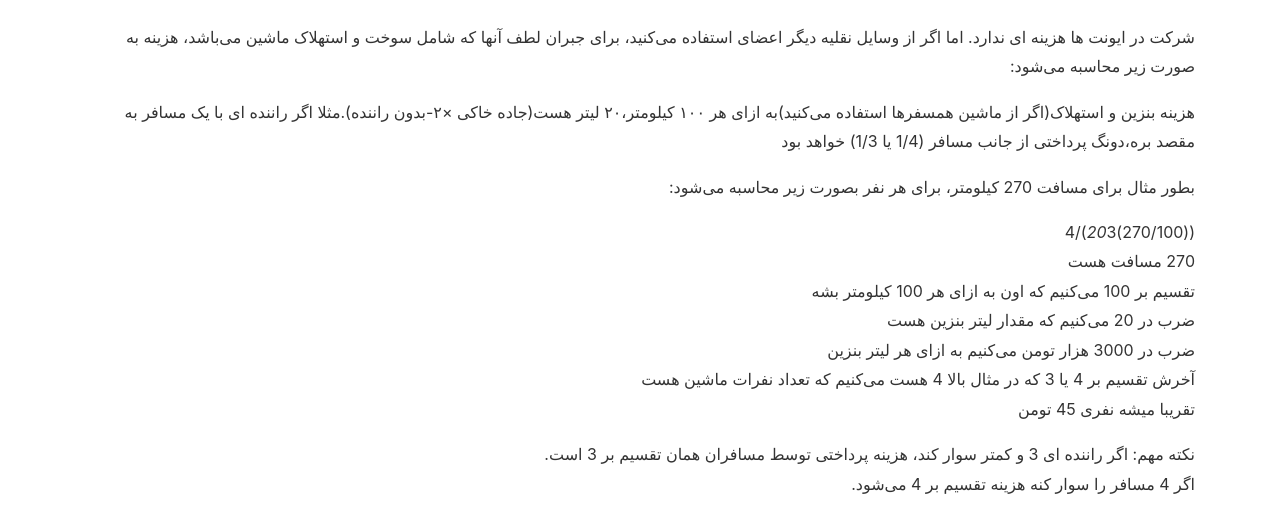
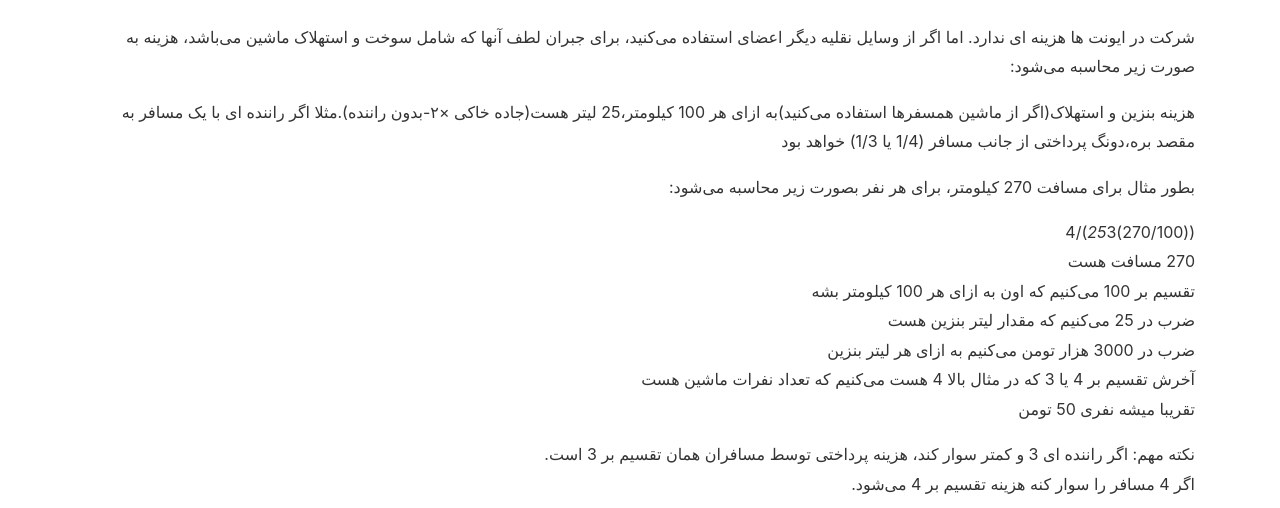
Before and after one commit to MHKarami97/active, a Jekyll site: the page built from _pages/rules-weekend.md, in a window 1280 px wide and 900 px high, scrolled down 1478 px. Shown: the part 158-666 px from the top of the window. Built offline with Jekyll 4.4.1, drawn with Linux system fonts in a browser that asks for light colours; nearby versions of some CDN libraries.

Commit message:
update rule

```diff
--- a/_layouts/calculate.html
+++ b/_layouts/calculate.html
@@ -79,7 +79,7 @@ permalink: "/calculate.html"
             personsCount = 4;
         }
 
-        let resultValue = (((+x) / (100)) * 20 * 3000) / personsCount;
+        let resultValue = (((+x) / (100)) * 25 * 3000) / personsCount;
 
         document.getElementById("result").innerHTML = "مبلغ قابل پرداخت برای هر نفر : " + "<b>" + resultValue + "</b>" + " تومان ";
     }
--- a/_pages/rules-weekend.md
+++ b/_pages/rules-weekend.md
@@ -57,17 +57,17 @@ comments: true
 ## هزینه
 شرکت در ایونت ها هزینه ای ندارد. اما اگر از وسایل نقلیه دیگر اعضای استفاده می‌کنید، برای جبران لطف آنها که شامل سوخت و استهلاک ماشین می‌باشد، هزینه به صورت زیر محاسبه می‌شود:
 
-هزینه بنزین و استهلاک(اگر از ماشین همسفرها استفاده می‌کنید)به ازای هر ۱۰۰ کیلومتر،۲۰ لیتر هست(جاده خاکی ×۲-بدون راننده).مثلا اگر راننده ای با یک مسافر به مقصد بره،دونگ پرداختی از جانب مسافر (1/4 یا 1/3) خواهد بود
+هزینه بنزین و استهلاک(اگر از ماشین همسفرها استفاده می‌کنید)به ازای هر 100 کیلومتر،25 لیتر هست(جاده خاکی ×۲-بدون راننده).مثلا اگر راننده ای با یک مسافر به مقصد بره،دونگ پرداختی از جانب مسافر (1/4 یا 1/3) خواهد بود
 
 بطور مثال برای مسافت 270 کیلومتر، برای هر نفر بصورت زیر محاسبه می‌شود:
 
-((270/100)*20*3)/4
+((270/100)*25*3)/4
 270 مسافت هست
 تقسیم بر 100 می‌کنیم که اون به ازای هر 100 کیلومتر بشه
-ضرب در 20 می‌کنیم که مقدار لیتر بنزین هست
+ضرب در 25 می‌کنیم که مقدار لیتر بنزین هست
 ضرب در 3000 هزار تومن می‌کنیم به ازای هر لیتر بنزین
 آخرش تقسیم بر 4 یا 3 که در مثال بالا 4 هست می‌کنیم که تعداد نفرات ماشین هست
-تقریبا میشه نفری 45 تومن
+تقریبا میشه نفری 50 تومن
 
 نکته مهم: اگر راننده ای 3 و کمتر سوار کند، هزینه پرداختی توسط مسافران همان تقسیم بر 3 است.
 اگر 4 مسافر را سوار کنه هزینه تقسیم بر 4 می‌شود.
```
